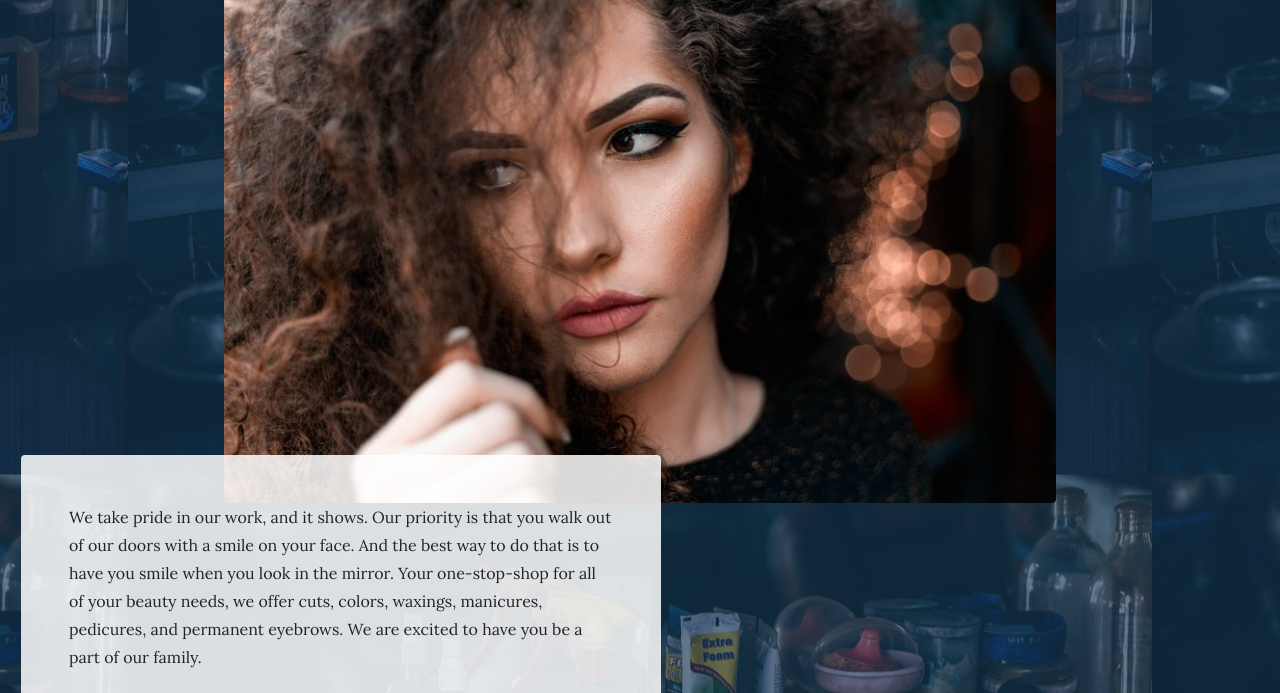
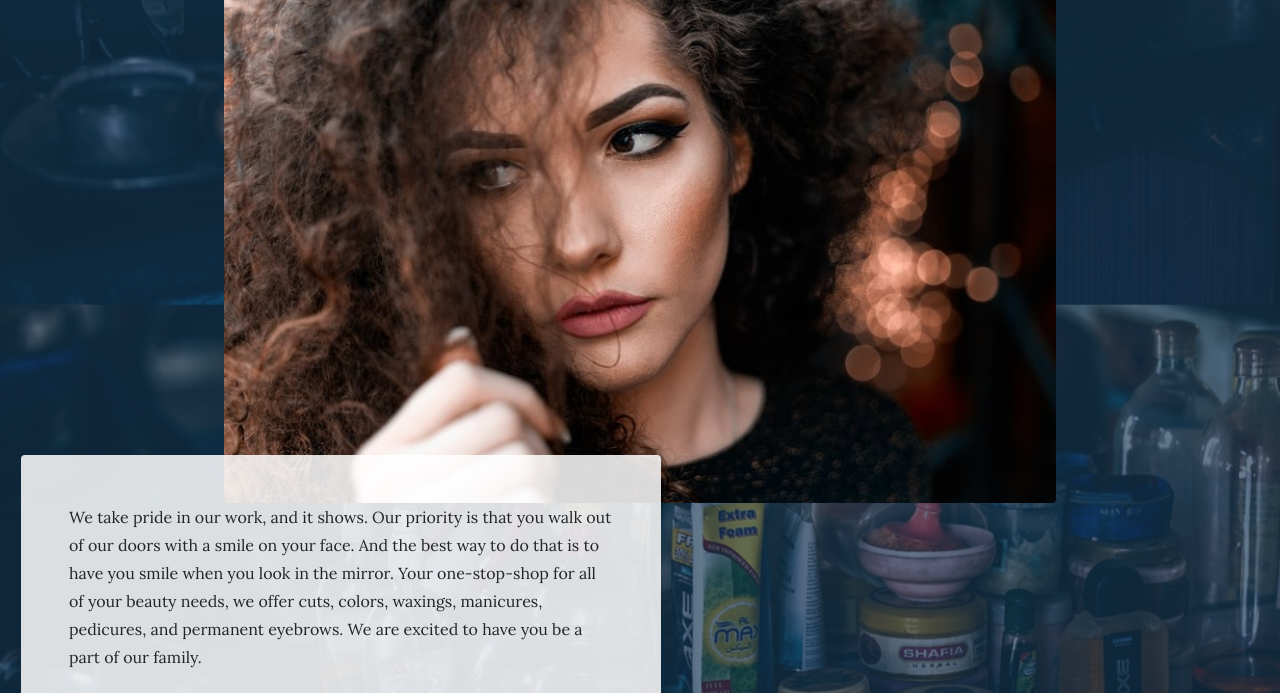
Before and after one commit to tarmes/loveYourHair, a website: page index.html in a window 1280 px wide. Shown: the part 549-1242 px from the top of the page. Drawn offline with Linux system fonts and the light colour scheme.

Commit message:
vp test 5

```diff
--- a/css/business-casual.css
+++ b/css/business-casual.css
@@ -3,7 +3,7 @@ body {
   background: linear-gradient(rgba(21, 51, 77, 0.65), rgba(21, 51, 77, 0.65)), url("../img/salonDesk.jpg");
   background-attachment: fixed;
   background-position: center center;
-  background-size: auto;
+  background-size: cover;
 }
 
 h1,
--- a/index.html
+++ b/index.html
@@ -21,6 +21,8 @@
 
     <!-- Custom styles for this template -->
     <link href="css/business-casual.css" rel="stylesheet">
+
+    <meta name="viewport" content="height=device-height">
 
   </head>
 
```
